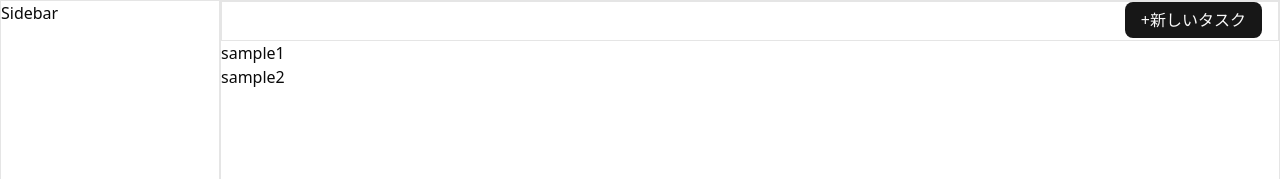
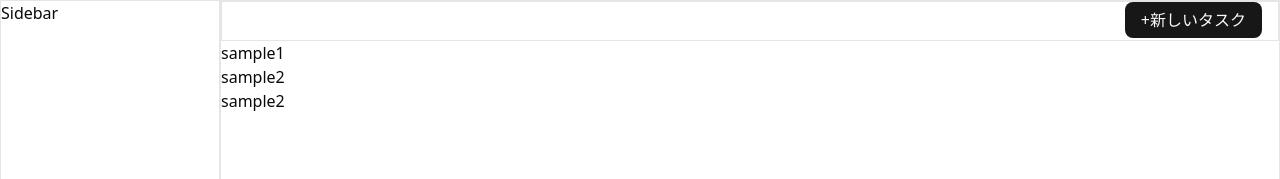
Before and after one commit to kandalog/todo-app, a React (Vite) app: page / in a window 1280 px wide. Shown: the top 179 px of the page. Built offline with nearby package versions, Linux system fonts and the light colour scheme.

Commit message:
dataをatomを使って保持

```diff
--- a/src/components/TodoList.tsx
+++ b/src/components/TodoList.tsx
@@ -1,20 +1,11 @@
 import type { Todo } from "@/domain/Todo";
 import TodoItem from "./TodoItem";
-
-const todos: Todo[] = [
-  {
-    id: "1",
-    title: "sample1",
-    completed: false,
-  },
-  {
-    id: "2",
-    title: "sample2",
-    completed: false,
-  },
-];
+import { useAtomValue } from "jotai";
+import { todosAtom } from "@/state/atoms";
 
 function TodoList() {
+  const todos = useAtomValue(todosAtom);
+
   return (
     <>
       {todos.map((todo: Todo) => (
--- /dev/null
+++ b/src/data.json
@@ -0,0 +1,17 @@
+[
+  {
+    "id": "1",
+    "title": "sample1",
+    "completed": false
+  },
+  {
+    "id": "2",
+    "title": "sample2",
+    "completed": false
+  },
+  {
+    "id": "3",
+    "title": "sample2",
+    "completed": false
+  }
+]
--- a/src/state/atoms.ts
+++ b/src/state/atoms.ts
@@ -0,0 +1,6 @@
+import { Todo } from "@/domain/Todo";
+import { atom } from "jotai";
+
+export const todosAtom = atom<Promise<Todo[]>>(async () => {
+  return import("../data.json").then((res) => res.default);
+});
```
